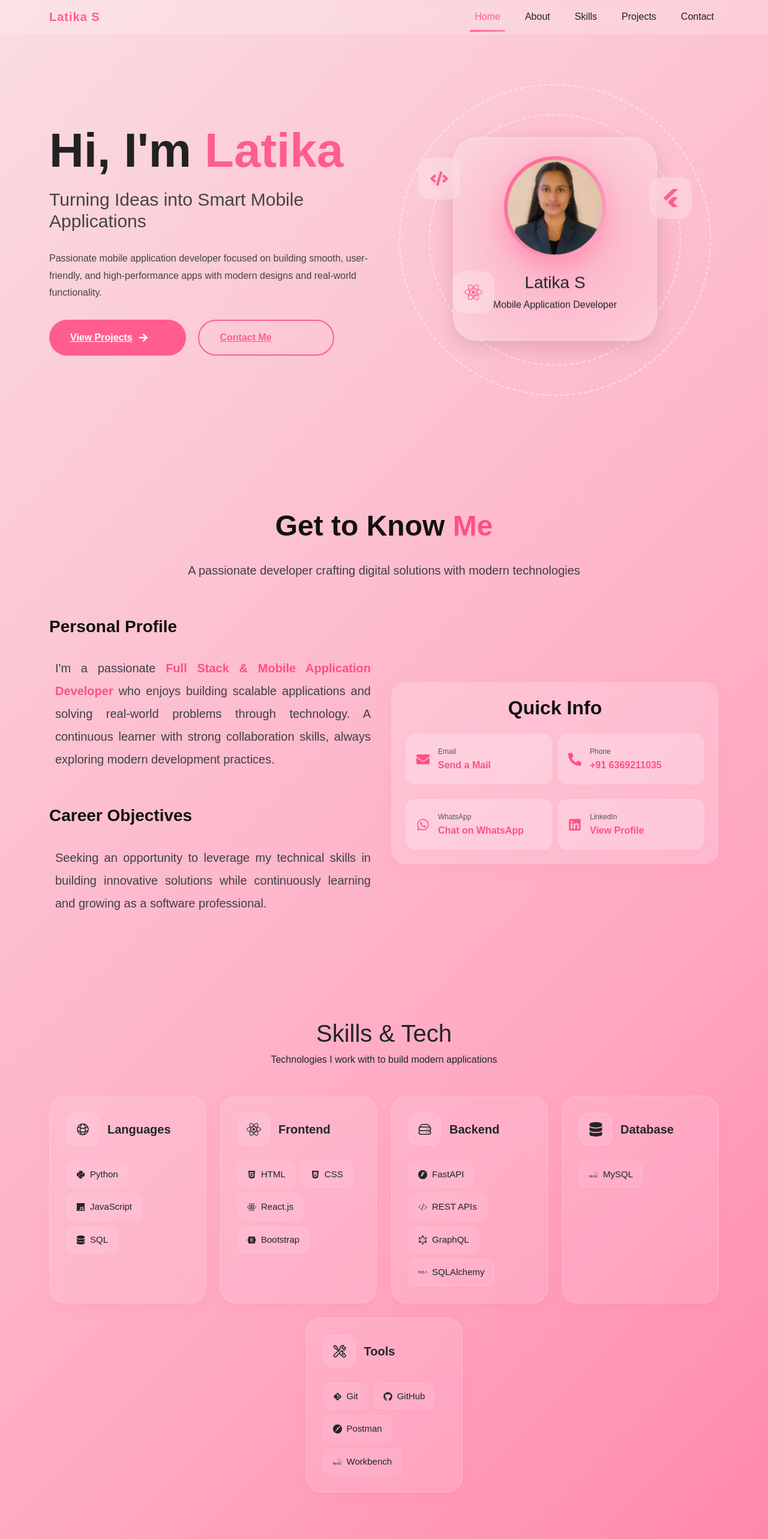
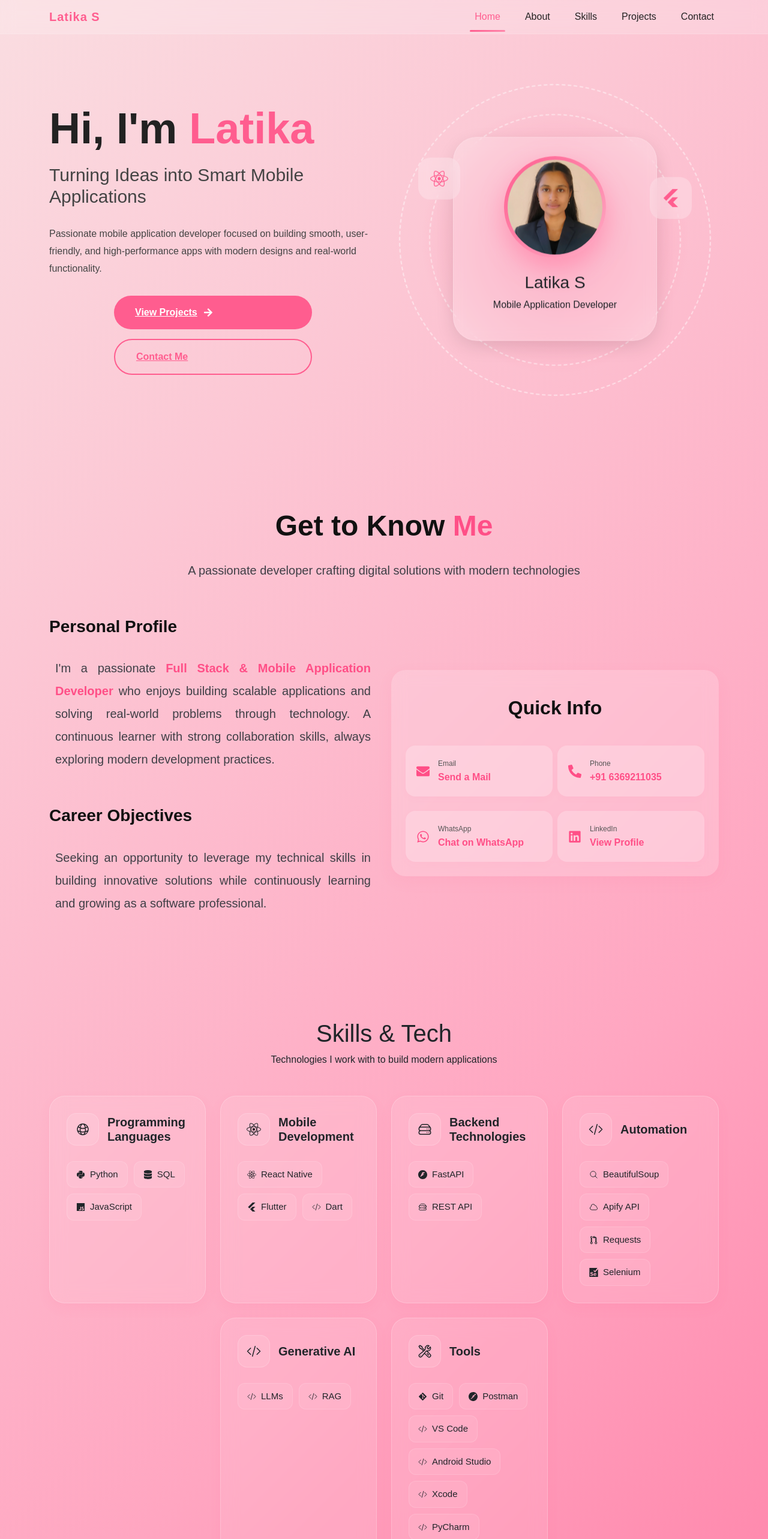
Before and after one commit to Harish2915/latika_portfolio, a React (Vite) app: page / in a window 1280 px wide. Shown: the top 2566 px of the page at 60% size. Built offline with nearby package versions, Linux system fonts and the light colour scheme.

Commit message:
feat: update Skills component with new skill groups and enhance Hero section styling

```diff
--- a/src/App.css
+++ b/src/App.css
@@ -1305,6 +1305,7 @@ footer {
 
 .glass-card h2 {
   text-align: center;
+  padding: 20px;
 }
 
 /* MOBILE FIX */
@@ -1604,3 +1605,94 @@ footer {
 
   transform: translateY(-2px);
 }
+
+/* ========================= */
+/* MOBILE OVERFLOW FIX */
+/* ========================= */
+
+html,
+body {
+  overflow-x: hidden;
+}
+
+/* HERO SECTION */
+
+.hero-section,
+#home {
+  overflow: hidden;
+}
+
+/* HERO CONTENT */
+
+.hero-content {
+  width: 100%;
+  max-width: 100%;
+  padding: 0 20px;
+}
+
+/* HEADING */
+
+.hero-title {
+  font-size: clamp(40px, 10vw, 72px);
+
+  line-height: 1.1;
+
+  word-break: break-word;
+}
+
+/* TEXT */
+
+.hero-text,
+.hero-subtitle {
+  width: 100%;
+  max-width: 100%;
+
+  font-size: 16px;
+
+  line-height: 1.8;
+}
+
+/* BUTTONS */
+
+.hero-buttons {
+  width: 100%;
+
+  display: flex;
+
+  flex-direction: column;
+
+  gap: 16px;
+}
+
+.hero-buttons a,
+.hero-buttons button {
+
+  width: 100%;
+
+  max-width: 330px;
+
+  margin: auto;
+}
+
+/* MOBILE */
+
+@media (max-width: 768px) {
+
+  .hero-section,
+  #home {
+
+    padding-top: 110px;
+
+    text-align: center;
+  }
+
+  .hero-title {
+
+    font-size: 52px;
+  }
+
+  .hero-subtitle {
+
+    font-size: 30px;
+  }
+}
--- a/src/components/Hero.jsx
+++ b/src/components/Hero.jsx
@@ -89,17 +89,18 @@ function Hero() {
 
             {/* Floating Icons */}
 
+            {/* <div className="floating-icon icon1">
+              <FaCode />
+            </div> */}
+
             <div className="floating-icon icon1">
-              <FaCode />
+              <FaReact />
             </div>
 
             <div className="floating-icon icon2">
               <FaFlutter />
             </div>
 
-            <div className="floating-icon icon3">
-              <FaReact />
-            </div>
 
           </div>
 
--- a/src/components/Skills.jsx
+++ b/src/components/Skills.jsx
@@ -12,12 +12,16 @@ import {
   FaDatabase,
 } from "react-icons/fa";
 
+import { FaFlutter } from "react-icons/fa6";
+import { TbBrandFlutter } from "react-icons/tb";
+
 import {
   SiFastapi,
   SiMysql,
   SiPostman,
   SiGraphql,
   SiSqlalchemy,
+  SiSelenium,
 } from "react-icons/si";
 
 
@@ -26,49 +30,64 @@ import {
   HiOutlineCodeBracket,
   HiOutlineServerStack,
   HiOutlineWrenchScrewdriver,
+  HiOutlineCloud,
+  HiOutlineMagnifyingGlass,
 } from "react-icons/hi2";
+
+import {
+  IoGitPullRequestSharp
+} from "react-icons/io5";
 
 function Skills() {
 
   const skillGroups = [
 
   {
-      title: "Languages",
+    title: "Programming Languages",
     icon: <HiOutlineGlobeAlt />,
     skills: [
       { icon: <FaPython />, name: "Python" },
+      { icon: <FaDatabase />, name: "SQL" },
       { icon: <FaJs />, name: "JavaScript" },
-        { icon: <FaDatabase />, name: "SQL" },
     ],
   },
 
   {
-      title: "Frontend",
+    title: "Mobile Development",
     icon: <FaReact />,
     skills: [
-        { icon: <FaHtml5 />, name: "HTML" },
-        { icon: <FaCss3Alt />, name: "CSS" },
-        { icon: <FaReact />, name: "React.js" },
-        { icon: <FaBootstrap />, name: "Bootstrap" },
+      { icon: <FaReact />, name: "React Native" },
+      { icon: <FaFlutter />, name: "Flutter" },
+      { icon: <HiOutlineCodeBracket />, name: "Dart" },
     ],
   },
 
   {
-      title: "Backend",
+    title: "Backend Technologies",
     icon: <HiOutlineServerStack />,
     skills: [
       { icon: <SiFastapi />, name: "FastAPI" },
-        { icon: <HiOutlineCodeBracket />, name: "REST APIs" },
-        { icon: <SiGraphql />, name: "GraphQL" },
-        { icon: <SiSqlalchemy />, name: "SQLAlchemy" },
+      { icon: <HiOutlineServerStack />, name: "REST API" },
     ],
   },
 
   {
-      title: "Database",
-      icon: <FaDatabase />,
+    title: "Automation",
+    icon: <HiOutlineCodeBracket />,
     skills: [
-        { icon: <SiMysql />, name: "MySQL" },
+      { icon: <HiOutlineMagnifyingGlass />, name: "BeautifulSoup" },
+      { icon: <HiOutlineCloud />, name: "Apify API" },
+      { icon: <IoGitPullRequestSharp />, name: "Requests" },
+      { icon: <SiSelenium />, name: "Selenium" },
+    ],
+  },
+
+  {
+    title: "Generative AI",
+    icon: <HiOutlineCodeBracket />,
+    skills: [
+      { icon: <HiOutlineCodeBracket />, name: "LLMs" },
+      { icon: <HiOutlineCodeBracket />, name: "RAG" },
     ],
   },
 
@@ -77,9 +96,11 @@ function Skills() {
     icon: <HiOutlineWrenchScrewdriver />,
     skills: [
       { icon: <FaGitAlt />, name: "Git" },
-        { icon: <FaGithub />, name: "GitHub" },
       { icon: <SiPostman />, name: "Postman" },
-        { icon: <SiMysql />, name: "Workbench" },
+      { icon: <HiOutlineCodeBracket />, name: "VS Code" },
+      { icon: <HiOutlineCodeBracket />, name: "Android Studio" },
+      { icon: <HiOutlineCodeBracket />, name: "Xcode" },
+      { icon: <HiOutlineCodeBracket />, name: "PyCharm" },
     ],
   },
 
```
Lines whose indentation alone changed are shown as unchanged.
